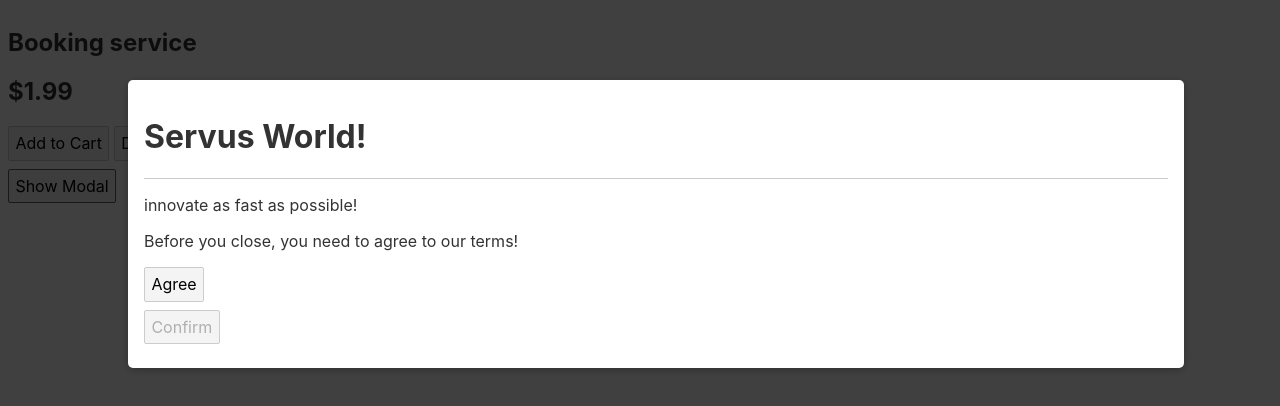
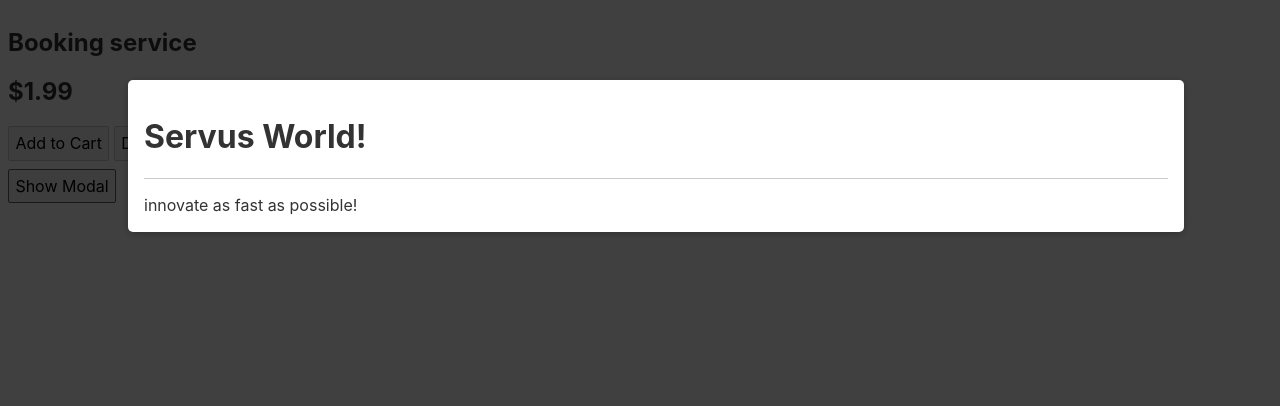
Before and after one commit to W3AI/max-svelte-comp, a Svelte app: page / in a window 1280 px wide. Both pictures are taken after a click on the button "Show Modal". Shown: the top 406 px of the page. Built offline with nearby package versions, Linux system fonts and the light colour scheme.

Commit message:
change modal max-height to 15vh to enable scrolling

```diff
--- a/src/Modal.svelte
+++ b/src/Modal.svelte
@@ -34,7 +34,7 @@
     top: 10vh;
     left: 10%;
     width: 80%;
-    max-height: 80vh;
+    max-height: 15vh;
     background: white;
     border-radius: 5px;
     z-index: 100;
```
